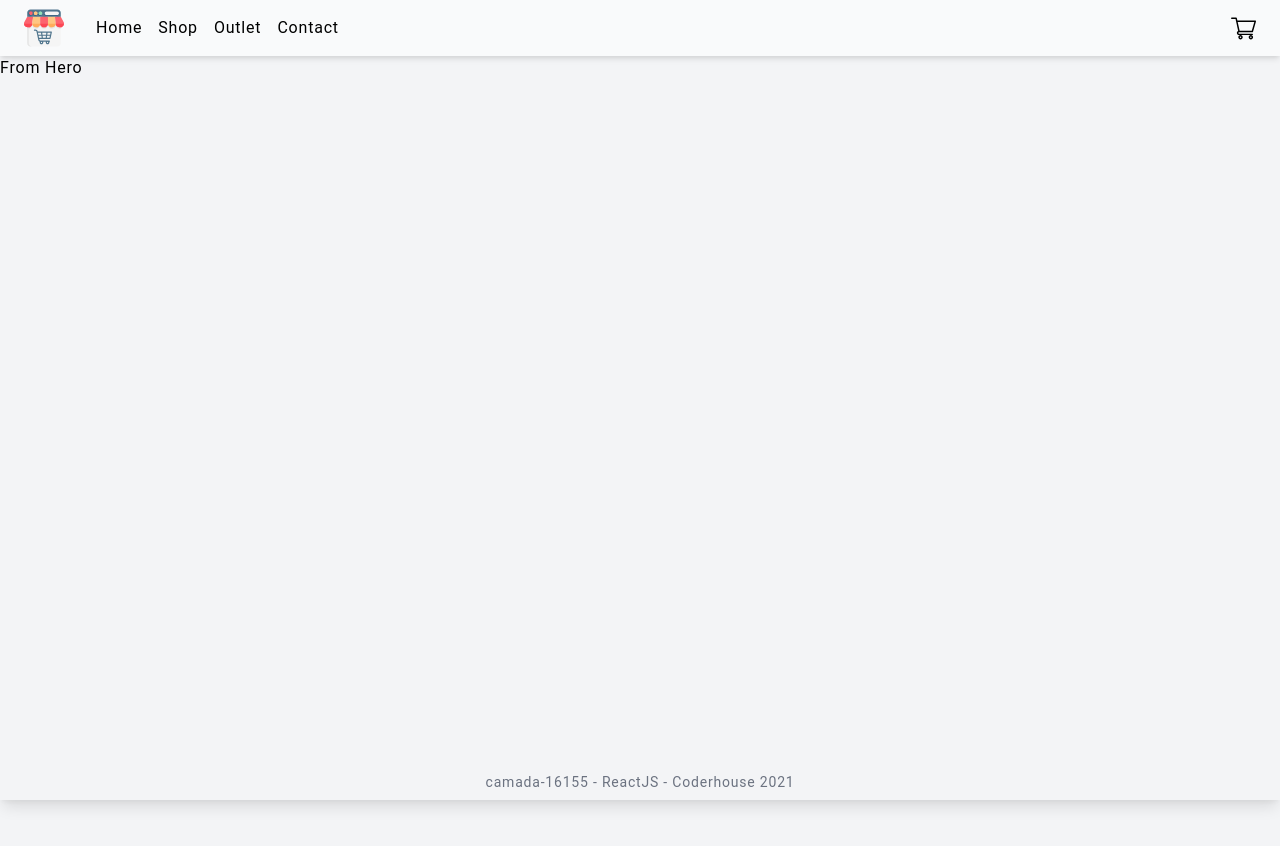
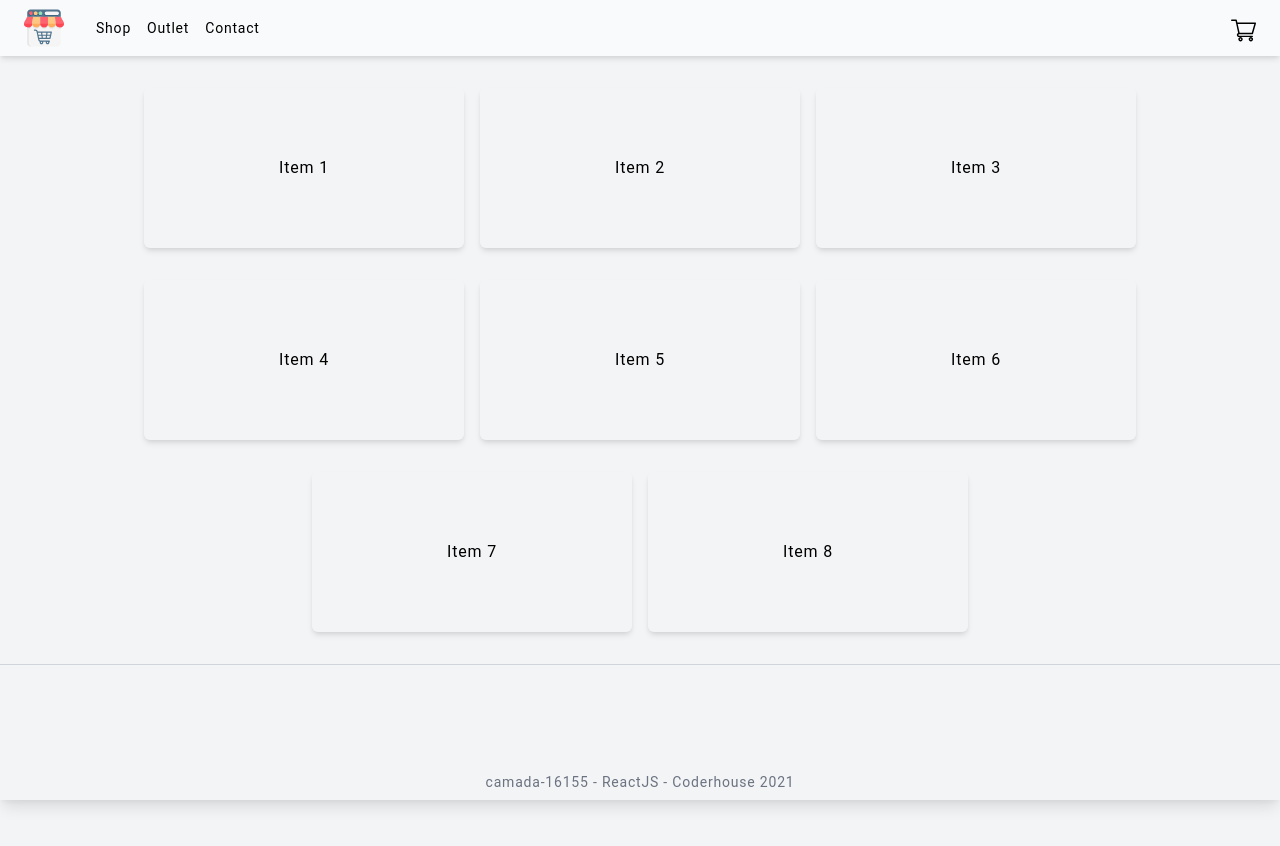
Before and after one commit to tdelgio/tienda-react, a React (Create React App) app: page / in a window 1280 px wide. Shown: the top 846 px of the page. Built offline with nearby package versions, Linux system fonts and the light colour scheme.

Commit message:
add item list container

```diff
--- /dev/null
+++ b/src/components/App.js
@@ -0,0 +1,13 @@
+import React from "react";
+
+import ItemListContainer from "./ItemListContainer";
+
+const App = () => {
+  return (
+    <div className="block z-0 min-h-screen bg-gray-100 ">
+      <ItemListContainer />
+    </div>
+  );
+};
+
+export default App;
--- a/src/components/Hero.js
+++ /dev/null
@@ -1,7 +0,0 @@
-import React from "react";
-
-const Hero = () => {
-  return <div className="block z-0 min-h-screen bg-gray-100 ">From Hero</div>;
-};
-
-export default Hero;
--- /dev/null
+++ b/src/components/ItemListContainer.js
@@ -0,0 +1,26 @@
+import React from "react";
+
+const Item = ({ name }) => (
+  <li className="h-12 lg:h-40 lg:w-80 shadow-md rounded-md my-4 mx-2 lg:max-w-md flex items-center justify-center">
+    {name}
+  </li>
+);
+
+const ItemListContainer = () => {
+  return (
+    <div className="py-4 px-2 h-full border-b border-gray-300">
+      <ul className="flex flex-col justify-center lg:px-4 lg:flex-row lg:flex-wrap">
+        <Item name="Item 1" />
+        <Item name="Item 2" />
+        <Item name="Item 3" />
+        <Item name="Item 4" />
+        <Item name="Item 5" />
+        <Item name="Item 6" />
+        <Item name="Item 7" />
+        <Item name="Item 8" />
+      </ul>
+    </div>
+  );
+};
+
+export default ItemListContainer;
--- a/src/components/NavBar.js
+++ b/src/components/NavBar.js
@@ -9,8 +9,7 @@ const NavBar = () => {
     <div className="fixed block top-0 w-full shadow-md z-50 bg-gray-50">
       <div className="relative flex items-center mx-6 py-2">
         <Logo />
-        <div className="ml-8 space-x-4">
-          <a href="/">Home</a>
+        <div className="ml-4 lg:ml-8 space-x-4 text-sm">
           <a href="/">Shop</a>
           <a href="/">Outlet</a>
           <a href="/">Contact</a>
@@ -20,6 +19,7 @@ const NavBar = () => {
         </div>
       </div>
     </div>
+    //Mobile
   );
 };
 
--- a/src/index.js
+++ b/src/index.js
@@ -1,13 +1,13 @@
 import React from "react";
 import ReactDOM from "react-dom";
 import Layout from "./components/Layout";
-import Hero from "./components/Hero";
+import App from "./components/App";
 import reportWebVitals from "./components/reportWebVitals";
 
 ReactDOM.render(
   <React.StrictMode>
     <Layout>
-      <Hero />
+      <App />
     </Layout>
   </React.StrictMode>,
   document.getElementById("root")
```
